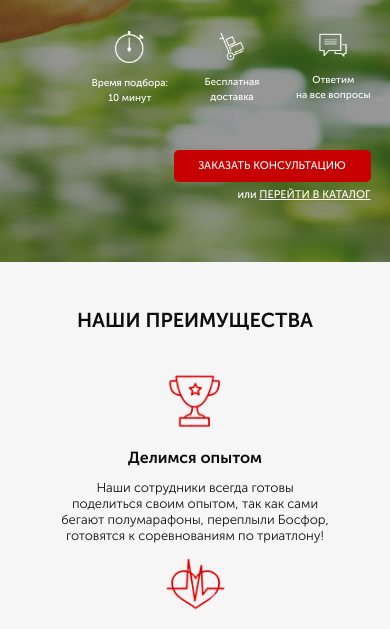
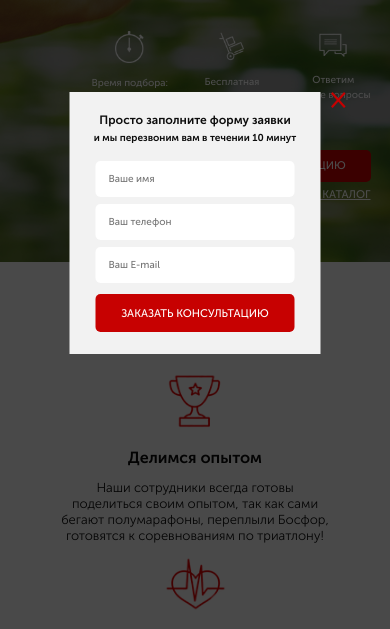
Before and after one commit to aklynio/pulse, a website: page src/index.html in a window 390 px wide. Both pictures are taken after a click on the button "ЗАКАЗАТЬ ЗВОНОК". Shown: the part 199-828 px from the top of the page. Drawn offline with nearby package versions, Linux system fonts and the light colour scheme; files whose address does not match are found by name.

Commit message:
modal windows

```diff
--- a/src/index.html
+++ b/src/index.html
@@ -22,7 +22,7 @@
                 </div>
                 <div class="header__contacts">
                     <a href="tel:+74999228974" class="header__phone">+7 (499) 922-89-74</a>
-                    <button class="button">заказать звонок</button>
+                    <button data-modal="consultation" class="button">заказать звонок</button>
                 </div>
             </header>
 
@@ -51,7 +51,7 @@
                     </div>
                 </div>
 
-                <button class="button button_main">заказать кОНСУЛЬТАЦИЮ</button>
+                <button data-modal="consultation" class="button button_main">заказать кОНСУЛЬТАЦИЮ</button>
                 <div class="promo__link">
                     или <a href="#">ПЕРЕЙТИ В КАТАЛОГ</a>
                 </div>
@@ -157,7 +157,7 @@
                     <div class="catalog-item__wrapper">
                         <div class="catalog-item__content catalog-item__content_active">
                             <img src="img/pulsometer.png" alt="pulsometer" class="catalog-item__img">
-                            <div class="catalog-item__subtitle">Пульсометр Polar FT1</div>
+                            <div class="catalog-item__subtitle">Пульсометр Suunto M2</div>
                             <div class="catalog-item__descr">Для первых шагов в тренировках, основанных на сердечном ритме</div>
                             <a href="#" class="catalog-item__link">ПОДРОБНЕЕ</a>
                         </div>
@@ -244,7 +244,7 @@
                     <div class="catalog-item__wrapper">
                         <div class="catalog-item__content catalog-item__content_active">
                             <img src="img/pulsometer.png" alt="pulsometer" class="catalog-item__img">
-                            <div class="catalog-item__subtitle">Пульсометр Polar FT1</div>
+                            <div class="catalog-item__subtitle">Пульсометр Suunto M2</div>
                             <div class="catalog-item__descr">Для первых шагов в тренировках, основанных на сердечном ритме</div>
                             <a href="#" class="catalog-item__link">ПОДРОБНЕЕ</a>
                         </div>
@@ -273,7 +273,7 @@
                     <div class="catalog-item__wrapper">
                         <div class="catalog-item__content catalog-item__content_active">
                             <img src="img/pulsometer.png" alt="pulsometer" class="catalog-item__img">
-                            <div class="catalog-item__subtitle">Пульсометр Polar FT1</div>
+                            <div class="catalog-item__subtitle">Пульсометр Polar FT4</div>
                             <div class="catalog-item__descr">Для первых шагов в тренировках, основанных на сердечном ритме</div>
                             <a href="#" class="catalog-item__link">ПОДРОБНЕЕ</a>
                         </div>
@@ -447,6 +447,38 @@
         </div>
     </footer>
 
+    <div class="overlay">
+        <div class="modal" id="consultation">
+            <div class="modal__close">&times;</div>
+            <div class="modal__subtitle">Просто заполните форму заявки</div>
+            <div class="modal__descr">и мы перезвоним вам в течении 10 минут</div>
+            <form class="feed-form feed-form_modal" action="#">
+                <input name="name" required placeholder="Ваше имя" type="text">
+                <input name="phone" required placeholder="Ваш телефон" type="tel">
+                <input name="email" required placeholder="Ваш E-mail" type="email">
+                <button class="button button_submit">заказать кОНСУЛЬТАЦИЮ</button>
+            </form>
+        </div>
+
+        <div class="modal" id="order">
+            <div class="modal__close">&times;</div>
+            <div class="modal__subtitle">Ваш заказ:</div>
+            <div class="modal__descr">Пульсометр Polar FT1</div>
+            <form class="feed-form feed-form_modal" action="#">
+                <input name="name" required placeholder="Ваше имя" type="text">
+                <input name="phone" required placeholder="Ваш телефон" type="tel">
+                <input name="email" required placeholder="Ваш E-mail" type="email">
+                <button class="button button_submit">Купить</button>
+            </form>
+        </div>
+
+        <div class="modal" id="thanks">
+            <div class="modal__close">&times;</div>
+            <div class="modal__subtitle">Спасибо за вашу заявку!</div>
+            <div class="modal__descr">Наш менеджер свяжется с вами<br>в ближайшее время!</div>
+        </div>
+    </div>
+
     <script src="https://code.jquery.com/jquery-1.11.0.min.js"></script>
     <script src="https://code.jquery.com/jquery-migrate-1.2.1.min.js"></script>
     <script src="js/slick.min.js"></script>
--- a/src/js/script.js
+++ b/src/js/script.js
@@ -1,4 +1,5 @@
 $(document).ready(function(){
+    // slider
     $('.carousel__inner').slick({
         speed: 1200,
         adaptiveHeight: true,
@@ -6,12 +7,14 @@ $(document).ready(function(){
         nextArrow: '<button type="button" class="slick-next"><img src="icons/right.png" alt="right"></button>'
     });
 
+    // tabs
     $('ul.catalog__tabs').on('click', 'li:not(.catalog__tab_active)', function() {
         $(this)
             .addClass('catalog__tab_active').siblings().removeClass('catalog__tab_active')
             .closest('div.container').find('div.catalog__content').removeClass('catalog__content_active').eq($(this).index()).addClass('catalog__content_active');
     });
 
+    // catalog-item
     function toggleSlide(item) {
         $(item).each(function(i) {
             $(this).on('click', function(e) {
@@ -24,4 +27,20 @@ $(document).ready(function(){
 
     toggleSlide('.catalog-item__link');
     toggleSlide('.catalog-item__back');
+
+    // modal
+    $('[data-modal="consultation"]').on('click', function() {
+        $('.overlay, #consultation').fadeIn('slow');
+    });
+
+    $('.button_mini').each(function(i) {
+        $(this).on('click', function() {
+            $('#order .modal__descr').text($('.catalog-item__subtitle').eq(i).text());
+            $('.overlay, #order').fadeIn('slow');
+        })
+    });
+
+    $('.modal__close').on('click', function() {
+        $('.overlay, .modal').fadeOut('slow');
+    });
 });
--- a/src/sass/blocks/_forms.scss
+++ b/src/sass/blocks/_forms.scss
@@ -17,4 +17,14 @@
             margin-bottom: 20px;
         }
     }
+    &_modal {
+        margin: 0 auto;
+        margin-top: 26px;
+        input {
+            margin-bottom: 11px;
+            &:nth-child(3) {
+                margin-bottom: 17px;
+            }
+        }
+    }
 }
--- /dev/null
+++ b/src/sass/blocks/_modal.scss
@@ -0,0 +1,44 @@
+.overlay {
+    display: none;
+    position: fixed;
+    top: 0;
+    width: 100%;
+    height: 100%;
+    background-color: rgba($color: #000000, $alpha: 0.7);
+}
+.modal {
+    position: absolute;
+    top: 50%;
+    left: 50%;
+    transform: translate(-50%, -50%);
+    padding: 35px 0;
+    width: 382px;
+    background-color: #F2F2F2;
+    &__close {
+        position: absolute;
+        top: 0;
+        right: -40px;
+        font-size: 42px;
+        line-height: 21px;
+        color: $main-color;
+        cursor: pointer;
+    }
+    &__subtitle {
+        color: #0D0D0D;
+        text-align: center;
+        font-size: 19px;
+        font-weight: 700;
+        line-height: 19px;
+    }
+    &__descr {
+        margin-top: 10px;
+        color: #0D0D0D;
+        text-align: center;
+        font-size: 14px;
+        font-weight: 700;
+        line-height: normal;
+    }
+}
+#consultation, #order, #thanks {
+    display: none;
+}
--- a/src/sass/media/_mw-1199.scss
+++ b/src/sass/media/_mw-1199.scss
@@ -116,6 +116,15 @@
             margin-bottom: 13px;
             &:nth-child(3) {
                 margin-bottom: 18px;
+            }
+        }
+        &_modal {
+            margin-top: 23px;
+            input {
+                margin-bottom: 10px;
+                &:nth-child(3) {
+                    margin-bottom: 15px;
+                }
             }
         }
     }
@@ -258,4 +267,21 @@
             height: 48px;
         }
     }
+    .modal {
+        padding: 31px 0;
+        width: 344px;
+        &__close {
+            right: -36px;
+            font-size: 38px;
+            line-height: 19px;
+        }
+        &__subtitle {
+            font-size: 17px;
+            line-height: 17px;
+        }
+        &__descr {
+            margin-top: 9px;
+            font-size: 13px;
+        }
+    }
 }
--- a/src/sass/media/_mw-575.scss
+++ b/src/sass/media/_mw-575.scss
@@ -112,6 +112,15 @@
             margin-bottom: 10px;
             &:nth-child(3) {
                 margin-bottom: 13px;
+            }
+        }
+        &_modal {
+            margin-top: 17px;
+            input {
+                margin-bottom: 7px;
+                &:nth-child(3) {
+                    margin-bottom: 11px;
+                }
             }
         }
     }
@@ -248,4 +257,21 @@
             height: 35px;
         }
     }
+    .modal {
+        padding: 22px 0;
+        width: 251px;
+        &__close {
+            right: -26px;
+            font-size: 28px;
+            line-height: 13px;
+        }
+        &__subtitle {
+            font-size: 12px;
+            line-height: 12px;
+        }
+        &__descr {
+            margin-top: 6px;
+            font-size: 10px;
+        }
+    }
 }
--- a/src/sass/media/_mw-767.scss
+++ b/src/sass/media/_mw-767.scss
@@ -121,6 +121,15 @@
             margin-bottom: 11px;
             &:nth-child(3) {
                 margin-bottom: 14px;
+            }
+        }
+        &_modal {
+            margin-top: 19px;
+            input {
+                margin-bottom: 8px;
+                &:nth-child(3) {
+                    margin-bottom: 12px;
+                }
             }
         }
     }
@@ -261,4 +270,21 @@
             height: 39px;
         }
     }
+    .modal {
+        padding: 25px 0;
+        width: 279px;
+        &__close {
+            right: -29px;
+            font-size: 31px;
+            line-height: 15px;
+        }
+        &__subtitle {
+            font-size: 13px;
+            line-height: 13px;
+        }
+        &__descr {
+            margin-top: 7px;
+            font-size: 11px;
+        }
+    }
 }
--- a/src/sass/media/_mw-991.scss
+++ b/src/sass/media/_mw-991.scss
@@ -118,6 +118,15 @@
                 margin-bottom: 16px;
             }
         }
+        &_modal {
+            margin-top: 21px;
+            input {
+                margin-bottom: 9px;
+                &:nth-child(3) {
+                    margin-bottom: 13px;
+                }
+            }
+        }
     }
     .carousel {
         padding: 66px 0;
@@ -199,4 +208,21 @@
             height: 43px;
         }
     }
+    .modal {
+        padding: 28px 0;
+        width: 310px;
+        &__close {
+            right: -32px;
+            font-size: 34px;
+            line-height: 17px;
+        }
+        &__subtitle {
+            font-size: 15px;
+            line-height: 15px;
+        }
+        &__descr {
+            margin-top: 8px;
+            font-size: 12px;
+        }
+    }
 }
--- a/src/sass/style.scss
+++ b/src/sass/style.scss
@@ -17,6 +17,7 @@
 @import 'blocks/catalog';
 @import 'blocks/feed';
 @import 'blocks/footer';
+@import 'blocks/modal';
 
 @import 'media/mw-1199';
 @import 'media/mw-991';
```
Also changed, not shown: src/css/style.min.css.
